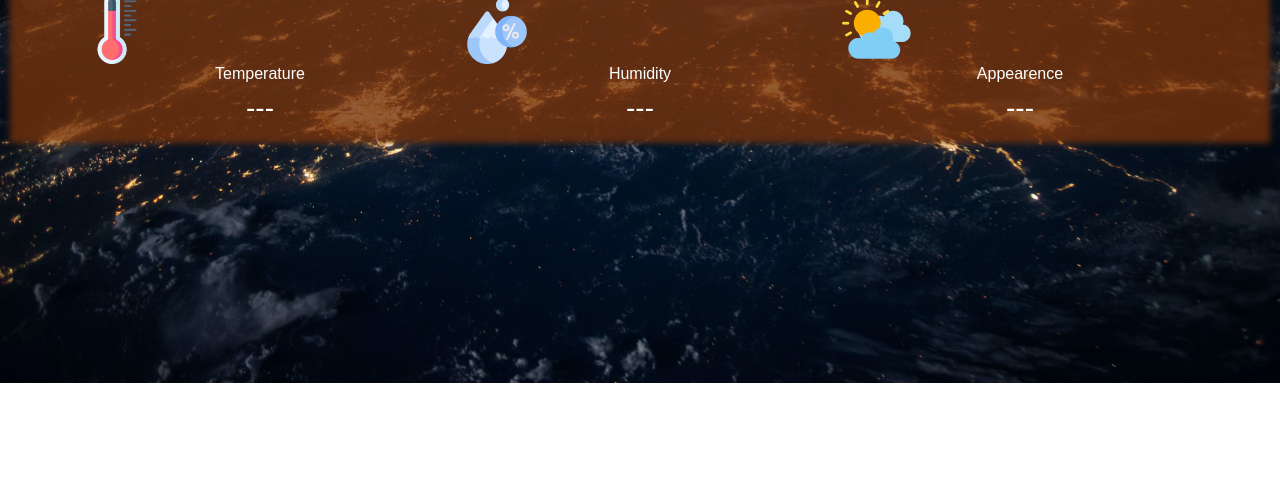
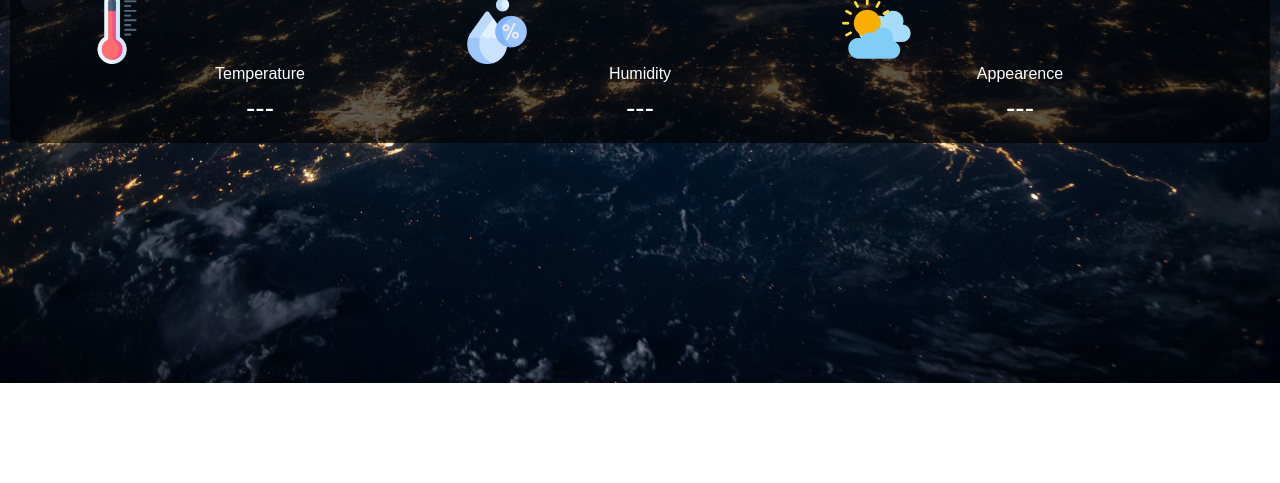
Before and after one commit to Yousafkhanzadaa/weather_web, a plain HTML site: page index.html in a window 1280 px wide. Shown: the part 417-900 px from the top of the page. Drawn offline with nearby package versions, Linux system fonts and the light colour scheme.

Commit message:
initial changes

```diff
--- a/css/style.css
+++ b/css/style.css
@@ -81,6 +81,8 @@ input[type="submit"] {
     position: relative;
     margin: 50px 10px;
     padding: 10px 50px;
+    background-color: rgba(0, 0, 0, 0.644);
+    border-radius: 10px;
 }
 .jumbotron .bg {
     position: absolute;
@@ -91,13 +93,12 @@ input[type="submit"] {
     left: 0;
     right: 0;
     bottom: 0;
-    background-color: rgba(117, 50, 11, 0.788);
-    -webkit-filter: blur(3px);
+    /* -webkit-filter: blur(3px);
     -moz-filter: blur(3px);
      -o-filter: blur(3px);
      -ms-filter: blur(3px);
      filter: blur(3px);
-     z-index: -1;
+     z-index: -1; */
 }
 
 .cust-heading {
```
